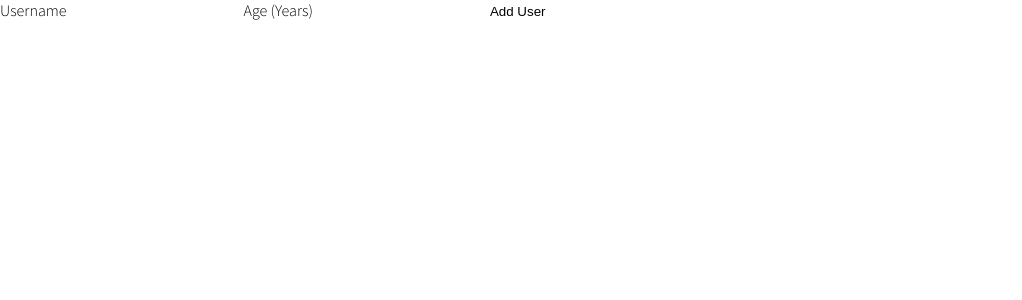
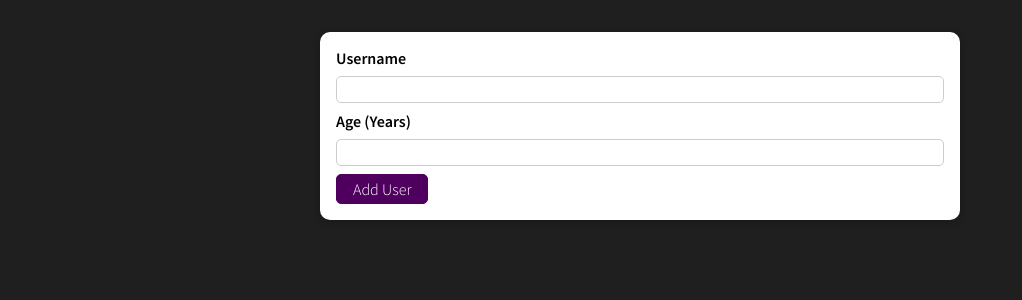
Before and after one commit to saidmtanzania/From-Zero-to-Mastery, a React (Vite) app: page / in a window 1280 px wide. Shown: the top 300 px of the page, without its empty margins (0-1022 px from the left). Built offline with nearby package versions, Linux system fonts and the light colour scheme.

Commit message:
feat: impementing css and all components design moving to capture user input

```diff
--- /dev/null
+++ b/src/components/UI/Button.module.css
@@ -0,0 +1,19 @@
+.button {
+  font: inherit;
+  border: 1px solid #4f005f;
+  border-radius: 5px;
+  background: #4f005f;
+  color: white;
+  padding: 0.25rem 1rem;
+  cursor: pointer;
+}
+
+.button:hover,
+.button:active {
+  background: #741188;
+  border-color: #741188;
+}
+
+.button:focus {
+  outline: none;
+}
--- /dev/null
+++ b/src/components/UI/Button.tsx
@@ -0,0 +1,16 @@
+/* eslint-disable @typescript-eslint/no-explicit-any */
+import styles from "./Button.module.css";
+
+function Button(props: any) {
+  return (
+    <button
+      className={styles.button}
+      type={props.type || "button"}
+      onClick={props.onClick}
+    >
+      {props.children}
+    </button>
+  );
+}
+
+export default Button;
--- /dev/null
+++ b/src/components/UI/Card.module.css
@@ -0,0 +1,5 @@
+.card {
+  background: white;
+  box-shadow: 0 2px 8px rgba(0, 0, 0, 0.26);
+  border-radius: 10px;
+}
--- /dev/null
+++ b/src/components/UI/Card.tsx
@@ -0,0 +1,10 @@
+/* eslint-disable @typescript-eslint/no-explicit-any */
+import styles from "./Card.module.css";
+
+function Card(props: any) {
+  return (
+    <div className={`${styles.card} ${props.className}`}>{props.children}</div>
+  );
+}
+
+export default Card;
--- /dev/null
+++ b/src/components/Users/AddUser.module.css
@@ -0,0 +1,27 @@
+.input {
+  margin: 2rem auto;
+  padding: 1rem;
+  width: 90%;
+  max-width: 40rem;
+}
+
+.input label {
+  display: block;
+  font-weight: bold;
+  margin-bottom: 0.5rem;
+}
+
+.input input {
+  border-radius: 5px;
+  font: inherit;
+  display: block;
+  width: 100%;
+  border: 1px solid #ccc;
+  padding: 0.15rem;
+  margin-bottom: 0.5rem;
+}
+
+.input input:focus {
+  outline: none;
+  border-color: #4f005f;
+}
--- a/src/components/Users/AddUser.tsx
+++ b/src/components/Users/AddUser.tsx
@@ -1,17 +1,28 @@
+import { useState } from "react";
+import Button from "../UI/Button";
+import Card from "../UI/Card";
+import styles from "./AddUser.module.css";
+
 /* eslint-disable @typescript-eslint/no-explicit-any */
 function AddUSer(props: any) {
+  const [state, setState] = useState({
+    username: "",
+    age: "",
+  });
   const addUserHandler = (event: any) => {
     event.preventDefault();
   };
 
   return (
+    <Card className={styles.input}>
       <form onSubmit={addUserHandler}>
         <label htmlFor="username ">Username</label>
         <input type="text" id="username" />
         <label htmlFor="age">Age (Years)</label>
         <input type="number" id="age" />
-      <button type="submit">Add User</button>
+        <Button type="submit">Add User</Button>
       </form>
+    </Card>
   );
 }
 
--- a/src/index.css
+++ b/src/index.css
@@ -12,12 +12,15 @@
   border: 0;
   outline: 0;
   vertical-align: baseline;
-  background: transparent;
+  /* background: transparent; */
   text-decoration: none;
   list-style: none;
   -webkit-font-smoothing: antialiased;
   -moz-osx-font-smoothing: grayscale;
-
+}
+html {
+  background: #1f1f1f;
+  font-family: "Source Sans Pro", sans-serif;
 }
 
 body {
```
Lines whose indentation alone changed are shown as unchanged.
